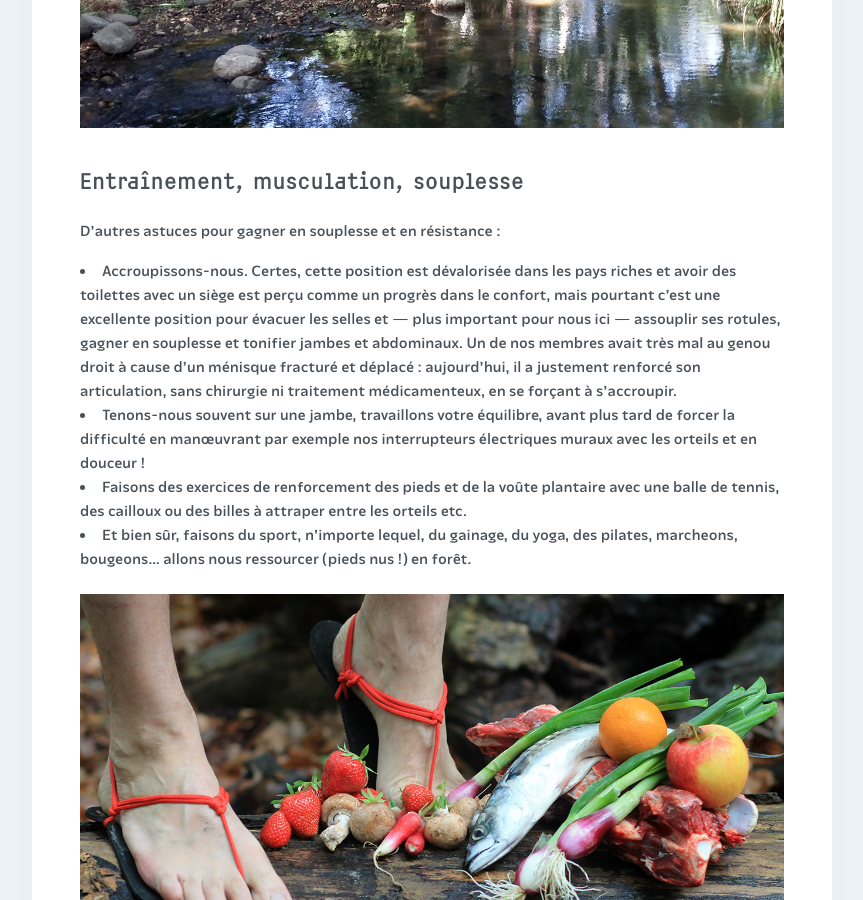
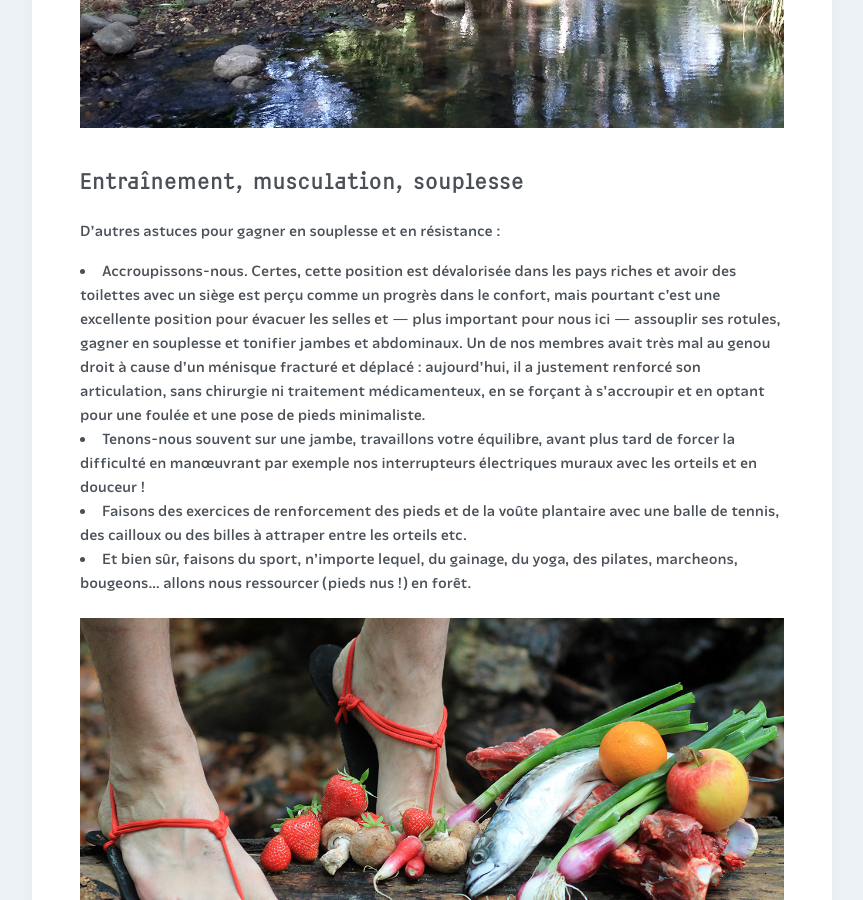
Before and after one commit to courirpaleo/courirpaleo.github.io, a Jekyll site: the page built from _pages/ressources.md, in a window 1280 px wide and 900 px high, scrolled down 2628 px. Shown: the whole window, without its empty margins (208-1071 px from the left). Built offline with Jekyll 4.4.1, drawn with Linux system fonts in a browser that asks for light colours; some web fonts are replaced.

Commit message:
Update ressources.md

```diff
--- a/_pages/ressources.md
+++ b/_pages/ressources.md
@@ -14,12 +14,13 @@ Chez nous, soyons pieds nus le plus souvent possibles, en babouches, en mules, e
 Dans vos bottes, bottines, boots, chaussures de randonnées, mocassins, baskets... retirez la semelle intérieure moulée et remplacez-là par une simple semelle de cuir, de laine ou de mousse achetée chez votre coordonnier. Au moins, votre voûte plantaire retrouvera sa tonicité et ne sera plus avachie et affaissée par ce faux support qui lui fait plus de mal que de bien.
 
 ![Courir Paleo](/assets/images/Courir-Paleo-pieds-nus-pelouse-1200px.jpg)
-Dès que possible, sentons et ressentons le sol, qu'il s'agisse d'herbe, de plancher, de carrelage, de feuilles... peu importe. Notre peau et tous nos récepteurs proprioceptifs nous aident à nous tenir en équilibre, à être tonique et dynamique. Plus nous nous coupons de nos sensations en éloignant et isolant nos pieds du sol par une grosse semelle, et plus nous le fragilisons, perdons en équilibre et en résistance. Pour ne plus avoir d'entorse, il faut courir avec des chaussures basses et plates et surtout pas montantes qui bloquent la cheville et le pied&nbsp;! Cela dit, bien sûr, protégeons-nous des cailloux, du froid et d'un sol brûlant. Courir léger et naturellement ne veut pas dire se faire mal bêtement ou par plaisir, sauf pour celles et ceux qui veulent s'endurcir pour courir par exemple pieds nus dans la neige comme notre ami [Karim El Hayani](https://sport24.lefigaro.fr/scan-sport/actualites/pieds-nus-sur-la-neige-il-pulverise-le-record-du-semi-marathon-1036079)&nbsp;! Mais attention, ne faisons-pas n'importe quoi et toujours petit à petit...
+Dès que possible, sentons et ressentons le sol, qu'il s'agisse d'herbe, de plancher, de carrelage, de feuilles... peu importe. Notre peau et tous nos récepteurs proprioceptifs nous aident à nous tenir en équilibre, à être tonique et dynamique. Plus nous nous coupons de nos sensations en éloignant et isolant nos pieds du sol par une grosse semelle, et plus nous le fragilisons, perdons en équilibre et en résistance. Pour ne plus avoir d'entorse, il faut courir avec des chaussures basses et plates et surtout pas montantes qui bloquent la cheville et le pied&nbsp;!
+Cela dit, bien sûr, protégeons-nous des cailloux, du froid et d'un sol brûlant. Courir léger et naturellement ne veut pas dire se faire mal bêtement ou par plaisir, sauf pour celles et ceux qui veulent s'endurcir pour courir par exemple pieds nus dans la neige comme notre ami [Karim El Hayani](https://sport24.lefigaro.fr/scan-sport/actualites/pieds-nus-sur-la-neige-il-pulverise-le-record-du-semi-marathon-1036079)&nbsp;! Mais attention, ne faisons-pas n'importe quoi et toujours petit à petit...
 
 ![Courir Paleo](/assets/images/CourirPaleo_course_Corse_Balagne_sentier_riviere_1200px.jpg)
 ## Entraînement, musculation, souplesse
 D'autres astuces pour gagner en souplesse et en résistance&nbsp;:
-- Accroupissons-nous. Certes, cette position est dévalorisée dans les pays riches et avoir des toilettes avec un siège est perçu comme un progrès dans le confort, mais pourtant c'est une excellente position pour évacuer les selles et &mdash;&nbsp;plus important pour nous ici&nbsp;&mdash; assouplir ses rotules, gagner en souplesse et tonifier jambes et abdominaux. Un de nos membres avait très mal au genou droit à cause d'un ménisque fracturé et déplacé&nbsp;: aujourd'hui, il a justement renforcé son articulation, sans chirurgie ni traitement médicamenteux, en se forçant à s'accroupir.
+- Accroupissons-nous. Certes, cette position est dévalorisée dans les pays riches et avoir des toilettes avec un siège est perçu comme un progrès dans le confort, mais pourtant c'est une excellente position pour évacuer les selles et &mdash;&nbsp;plus important pour nous ici&nbsp;&mdash; assouplir ses rotules, gagner en souplesse et tonifier jambes et abdominaux. Un de nos membres avait très mal au genou droit à cause d'un ménisque fracturé et déplacé&nbsp;: aujourd'hui, il a justement renforcé son articulation, sans chirurgie ni traitement médicamenteux, en se forçant à s'accroupir et en optant pour une foulée et une pose de pieds minimaliste.
 - Tenons-nous souvent sur une jambe, travaillons votre équilibre, avant plus tard de forcer la difficulté en man&oelig;uvrant par exemple nos interrupteurs électriques muraux avec les orteils et en douceur&nbsp;!
 - Faisons des exercices de renforcement des pieds et de la voûte plantaire avec une balle de tennis, des cailloux ou des billes à attraper entre les orteils etc.
 - Et bien sûr, faisons du sport, n'importe lequel, du gainage, du yoga, des pilates, marcheons, bougeons... allons nous ressourcer (pieds nus&nbsp;!) en forêt.
```
